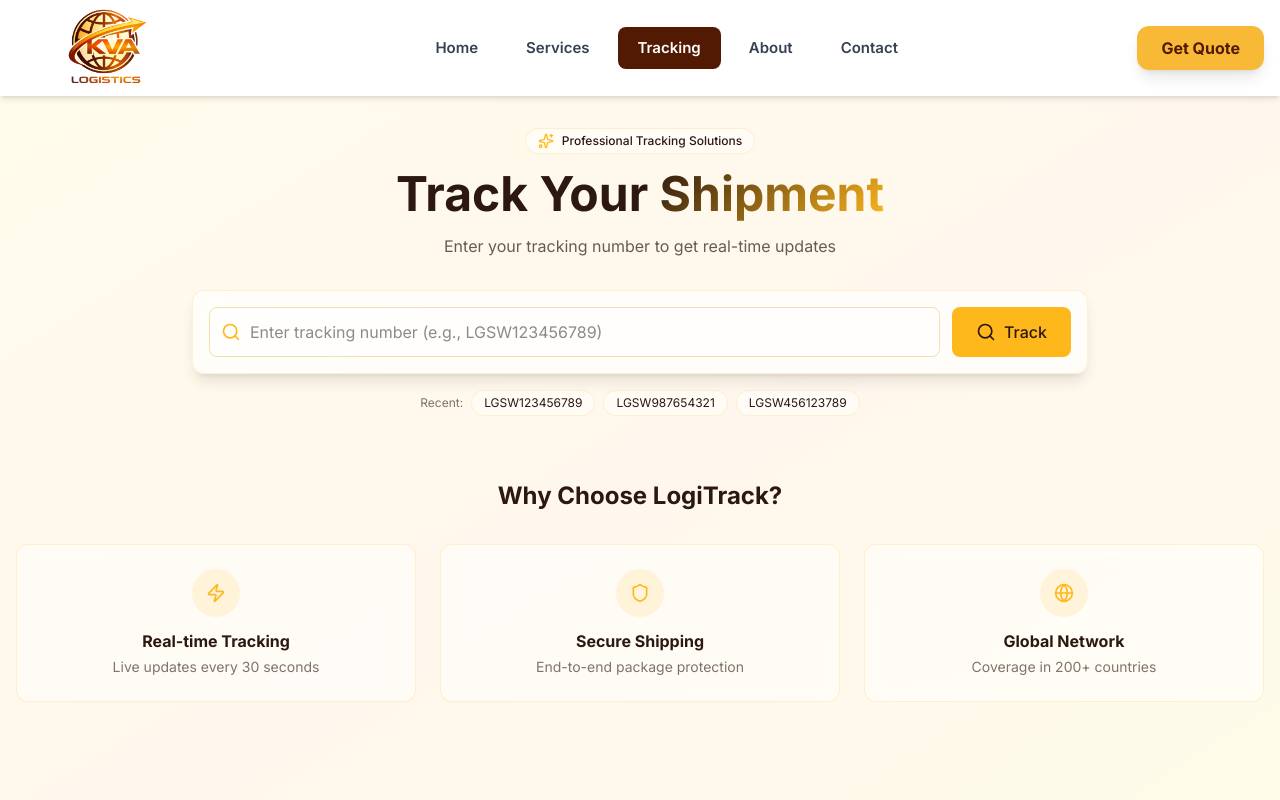
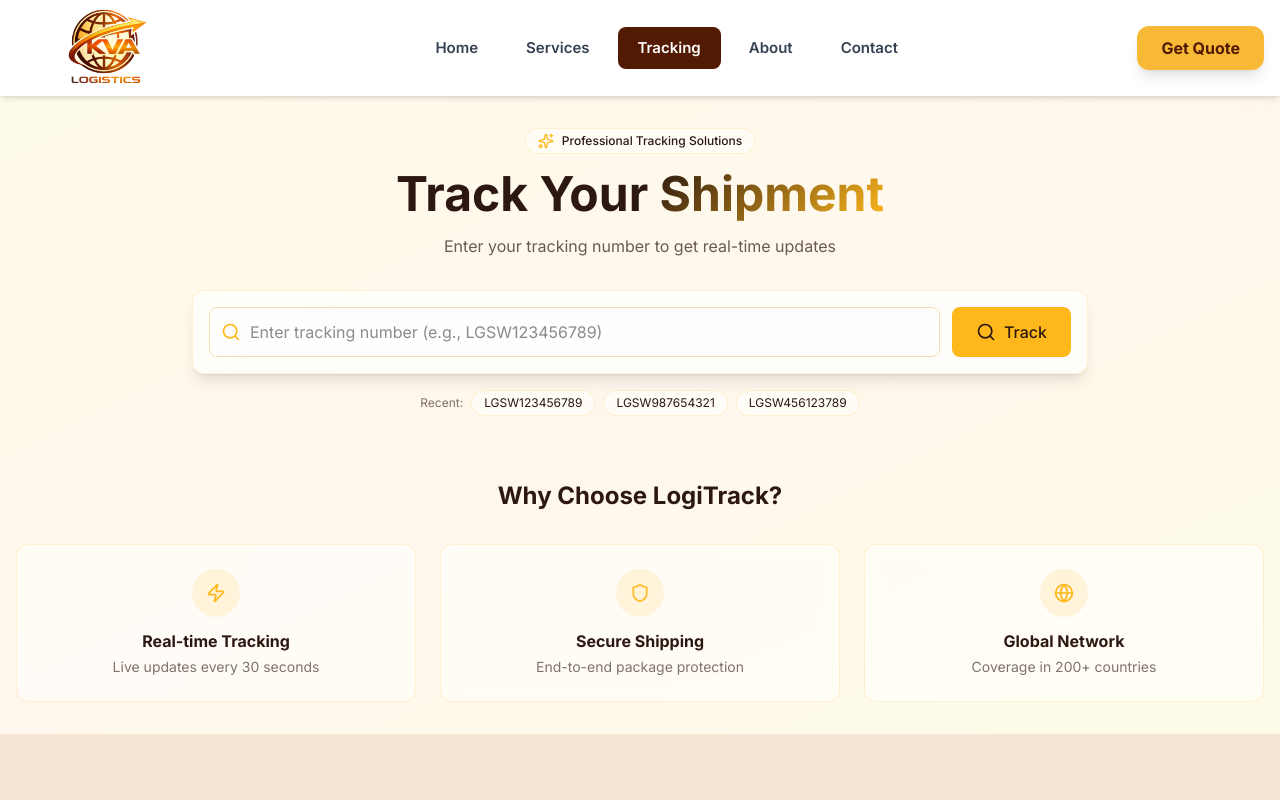
Before and after one commit to Prathamesh0008/KVA-Logistic, a Next.js app: page /tracking in a window 1280 px wide. Shown: the top 800 px of the page. Built offline with nearby package versions, Linux system fonts and the light colour scheme.

Commit message:
Upasana -05/03/2026

```diff
--- a/app/components/Hero.jsx
+++ b/app/components/Hero.jsx
@@ -34,7 +34,7 @@
 export default function Hero() {
   return (
     <section
-      className="relative min-h-screen lg:h-screen flex items-center py-8 lg:py-0"
+      className="relative  lg:h-screen flex items-center py-8 lg:py-0"
       style={{ backgroundColor: background }}
     >
       {/* Background image */}
--- a/app/tracking/page.js
+++ b/app/tracking/page.js
@@ -225,7 +225,7 @@
   }
 
   return (
-    <div className="min-h-screen bg-gradient-to-br from-amber-50 via-orange-50 to-yellow-50">
+    <div className=" bg-gradient-to-br from-amber-50 via-orange-50 to-yellow-50">
       {/* Single Navigation Bar - Professional */}
 
 
```
